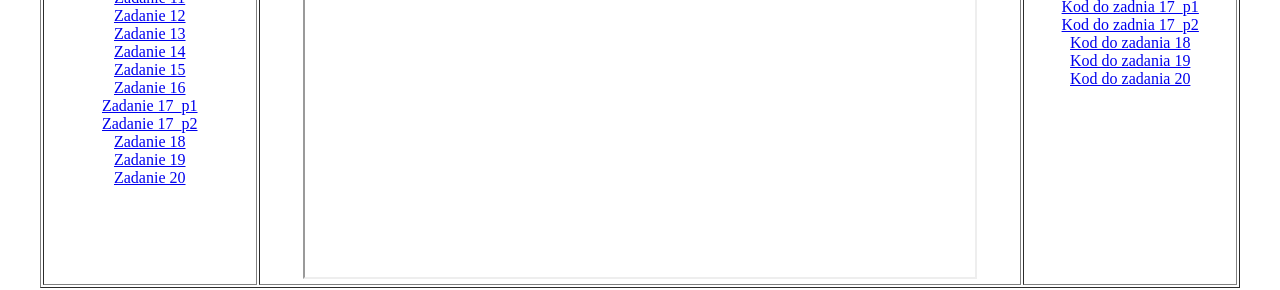
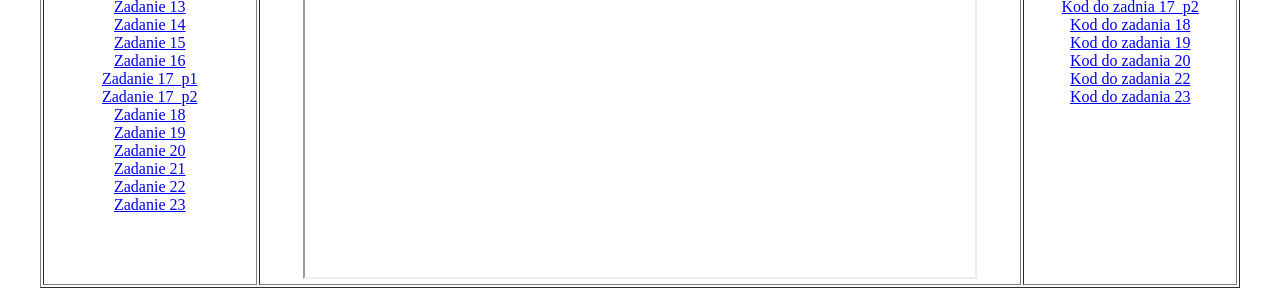
Before and after one commit to Klejnos/zadaniacss, a plain HTML site: page index.html in a window 1280 px wide. Shown: the part 408-698 px from the top of the page. Drawn offline with Linux system fonts and the light colour scheme.

Commit message:
Update index.html

```diff
--- a/index.html
+++ b/index.html
@@ -36,6 +36,9 @@
 <a href="zadanie18_klei.html" target="glowny">Zadanie 18</a><br>
 <a href="zadanie19_klei.html" target="glowny">Zadanie 19</a><br>
 <a href="zadanie20_klei.html" target="glowny">Zadanie 20</a><br>
+<a href="zadanie21_klei.html" target="glowny">Zadanie 21</a><br>
+<a href="zadanie22_klei.html" target="glowny">Zadanie 22</a><br>
+<a href="zadanie23_klei.html" target="glowny">Zadanie 23</a><br>
 </td>
 
 
@@ -58,6 +61,8 @@
 <a href="zadanie18_klei_kod.html" target="glowny">Kod do zadania 18</a><br>
 <a href="zadanie19_klei_kod.html" target="glowny">Kod do zadania 19</a><br>
 <a href="zadanie20_klei_kod.html" target="glowny">Kod do zadania 20</a><br>
+<a href="zadanie22_klei_kod.html" target="glowny">Kod do zadania 22</a><br>
+<a href="zadanie23_klei_kod.html" target="glowny">Kod do zadania 23</a><br>
 </td>
 </tr>
 
```
